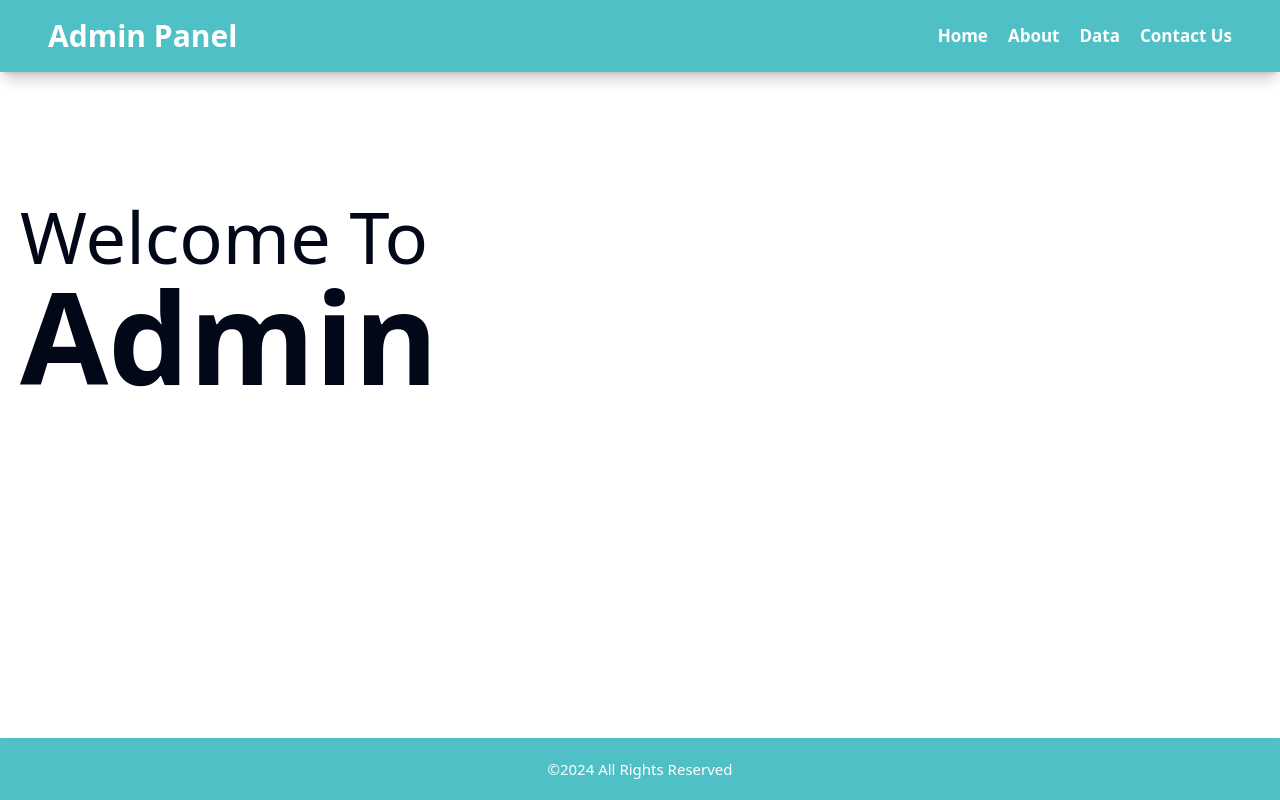
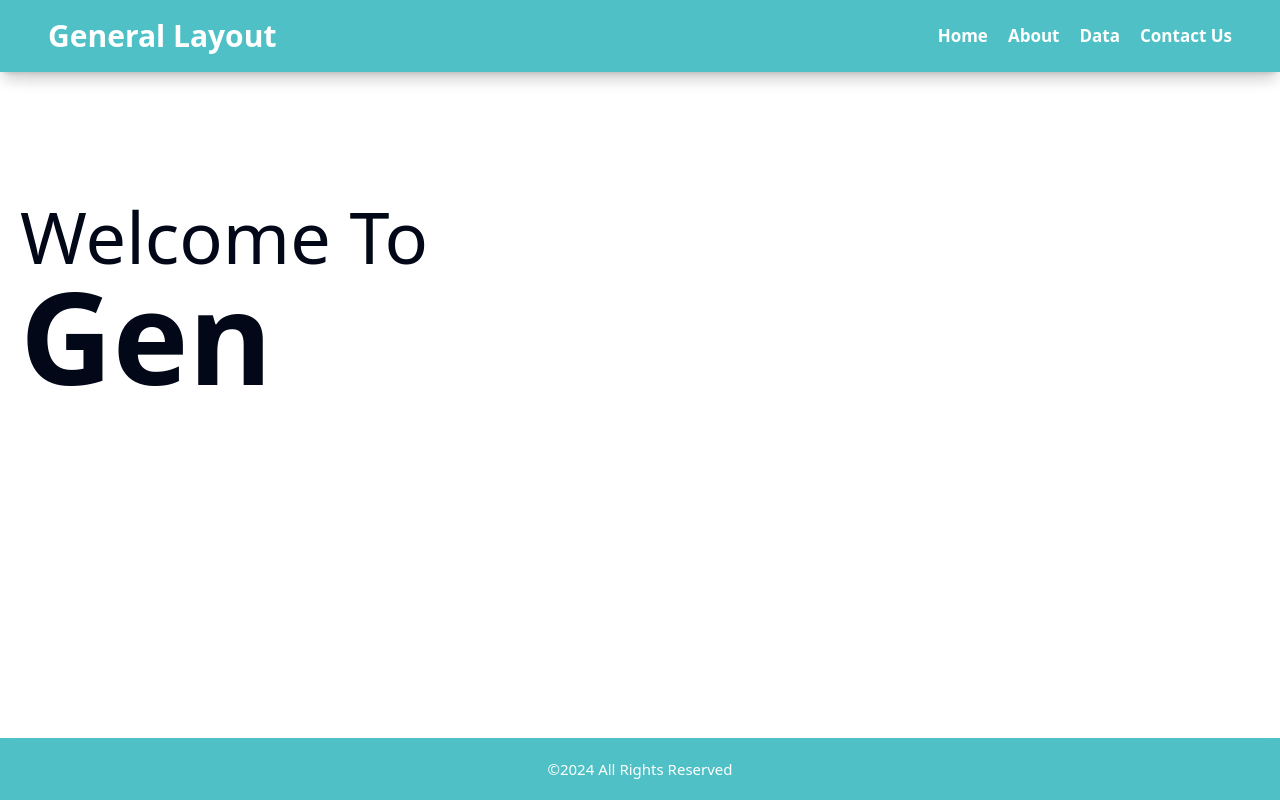
Before and after one commit to chota-jd/new-ui-demo, a Next.js app: page /home in a window 1280 px wide. Built offline with nearby package versions, Linux system fonts and the light colour scheme.

Commit message:
fix: header name

```diff
--- a/components/header.tsx
+++ b/components/header.tsx
@@ -12,7 +12,7 @@ export default function Header() {
             <div className='container'>
                 <div className='row flex items-center justify-between'>
                     <div>
-                        <h1 className='text-[#fff] text-[30px]/[40px] font-extrabold'>Admin Panel</h1>
+                        <h1 className='text-[#fff] text-[30px]/[40px] font-extrabold'>General Layout</h1>
                     </div>
                     <ul className="list-none flex items-center gap-[20px]">
                         <li>
--- a/components/service.tsx
+++ b/components/service.tsx
@@ -20,7 +20,7 @@ export default function service() {
                         Welcome To
                         <div className="font-bold text-9xl">
                             <ReactTyped
-                                strings={["Admin Panel !"]}
+                                strings={["General Layout !"]}
                                 typeSpeed={180}
                                 loop
                                 backSpeed={10}
```
